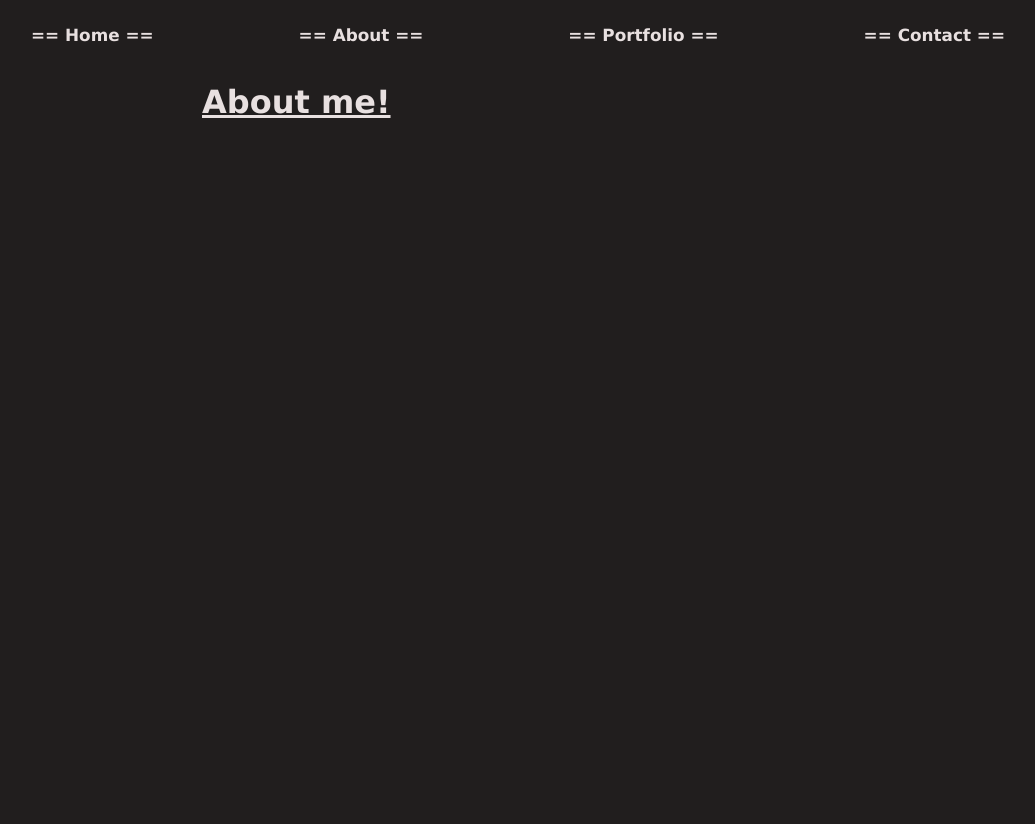
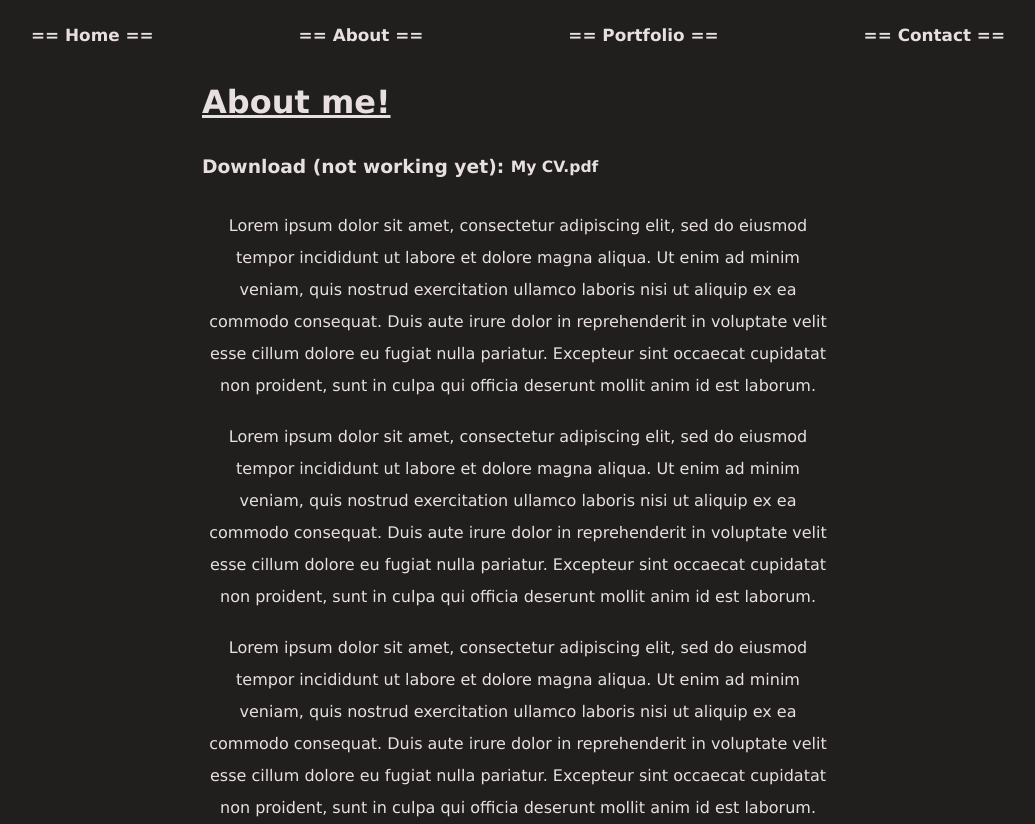
Before and after one commit to Sylverdrake/PerScholasPortfolio, a React (Create React App) app: page /about in a window 1280 px wide. Shown: the whole page, without its empty margins (122-1157 px from the left). Before the commit the page ends 800 px from the top, so only its background shows below. Built offline with nearby package versions, Linux system fonts and the light colour scheme.

Commit message:
Contact Page-Done, Home Page-Done, About Page-80%
Probably need to create some nice graphics to make this a bit less plain

```diff
--- a/src/pages/About.jsx
+++ b/src/pages/About.jsx
@@ -1,10 +1,49 @@
-import React from 'react'
+import React from 'react';
+import FileSaver from 'file-saver';
+
 
 function About() {
+    const file = () =>
+    {
+        FileSaver.saveAs(
+            process.env.PUBLIC_URL + "/resource/file.anyType", ""
+        )
+    }
+
 return (
 <div className='wrapper'>
     <div className='box'>
     <div className='header'><h1>About me!</h1></div>
+    <h3>Download (not working yet): <button id='resume' onClick={file}><h3>My CV.pdf</h3></button></h3>
+                        <div className='content'>
+                            Lorem ipsum dolor sit amet, consectetur adipiscing elit,
+                            sed do eiusmod tempor incididunt ut labore et dolore magna aliqua.
+                            Ut enim ad minim veniam, quis nostrud exercitation ullamco
+                            laboris nisi ut aliquip ex ea commodo consequat.
+                            Duis aute irure dolor in reprehenderit in voluptate velit esse cillum dolore eu fugiat
+                            nulla pariatur. Excepteur sint occaecat cupidatat non proident,
+                            sunt in culpa qui officia deserunt mollit anim id est laborum.
+                        </div>
+                    <br/>
+                        <div className='content'>
+                            Lorem ipsum dolor sit amet, consectetur adipiscing elit,
+                            sed do eiusmod tempor incididunt ut labore et dolore magna aliqua.
+                            Ut enim ad minim veniam, quis nostrud exercitation ullamco
+                            laboris nisi ut aliquip ex ea commodo consequat.
+                            Duis aute irure dolor in reprehenderit in voluptate velit esse cillum dolore eu fugiat
+                            nulla pariatur. Excepteur sint occaecat cupidatat non proident,
+                            sunt in culpa qui officia deserunt mollit anim id est laborum.
+                        </div>
+                    <br/>
+                        <div className='content'>
+                            Lorem ipsum dolor sit amet, consectetur adipiscing elit,
+                            sed do eiusmod tempor incididunt ut labore et dolore magna aliqua.
+                            Ut enim ad minim veniam, quis nostrud exercitation ullamco
+                            laboris nisi ut aliquip ex ea commodo consequat.
+                            Duis aute irure dolor in reprehenderit in voluptate velit esse cillum dolore eu fugiat
+                            nulla pariatur. Excepteur sint occaecat cupidatat non proident,
+                            sunt in culpa qui officia deserunt mollit anim id est laborum.
+                        </div>
 
     </div>
 </div>
--- a/src/pages/Contact.jsx
+++ b/src/pages/Contact.jsx
@@ -8,12 +8,12 @@ return (
             <div className='header'><h1>Contact me!</h1></div>
             <h1>If you would like to contact me for a job opportunity or freelance work, you can email me directly at:
             <br/><br/>cavitevitchdev@gmail.com</h1>
+
                 <div className="socials">
                 <button><img id='linkedin' src='https://external-content.duckduckgo.com/iu/?u=https%3A%2F%2Fpngmind.com%2Fwp-content%2Fuploads%2F2019%2F08%2FLinkedin-Logo-Png-Transparent-Background-1.png&f=1&nofb=1&ipt=56080a588a212640a6c71502fb1b1050f9c23c58491937de9a0c8918ddccdafc&ipo=images' alt='' onClick={() => window.open('https://www.linkedin.com/in/carl-vitevitch/')}/></button>
                 <button><img id='github' src='https://external-content.duckduckgo.com/iu/?u=https%3A%2F%2Fpngimg.com%2Fuploads%2Fgithub%2Fgithub_PNG40.png&f=1&nofb=1&ipt=a47745d2092f062c51031e84480e52893ed5747f479ce8b7587092c4aa69f09f&ipo=images' alt='' onClick={() => window.open('https://github.com/Sylverdrake')}/></button>
                 </div>
         </div>
-
     </div>
 )
 }
--- a/src/pages/Home.jsx
+++ b/src/pages/Home.jsx
@@ -1,11 +1,30 @@
-import React from 'react'
+import React from 'react';
+import {Link} from 'react-router-dom';
 
 function Home() {
 return (
     <div className='wrapper'>
         <div className='box'>
-            <div className='header'><h1>Logo Goes Here</h1></div>
+            <div className='header'><h1>Carl Codes 402 You!</h1></div>
+            <h1> - Web Development<br/>
+            - Full Stack<br/>
+            - Software Engineering
+            </h1>
 
+            <p className='content'>
+                When you need a creative and forensic mindset, I'm your guy. As a geology major turned programmer, you may wonder
+                how that correlates to programming. I was taught to look at the Earth as if I were a forensic scientist. Look at the big picture,
+                and wonder how it all ended up the way it is now. This allows me to look at problems I run into and work my way backwards, and discover
+                clever and simple solutions to the issues at hand.
+            </p>
+
+            <p className='content'>
+                <p id='skills'>What I specialize in:</p>
+                [ HTML, CSS, JavaScript, Node.js, Express.js, React.js, MongoDB, SQL Queries, Java ]
+                <br/> <br/>The list is still growing!
+                I have an intense passion for learning, and can adapt to whatever is in my path. If you'd like to hire me,
+                <Link to="/contact" className='linkItem'><strong> CONTACT ME!</strong></Link>
+            </p>
 
         </div>
     </div>
```
Lines whose indentation alone changed are shown as unchanged.
